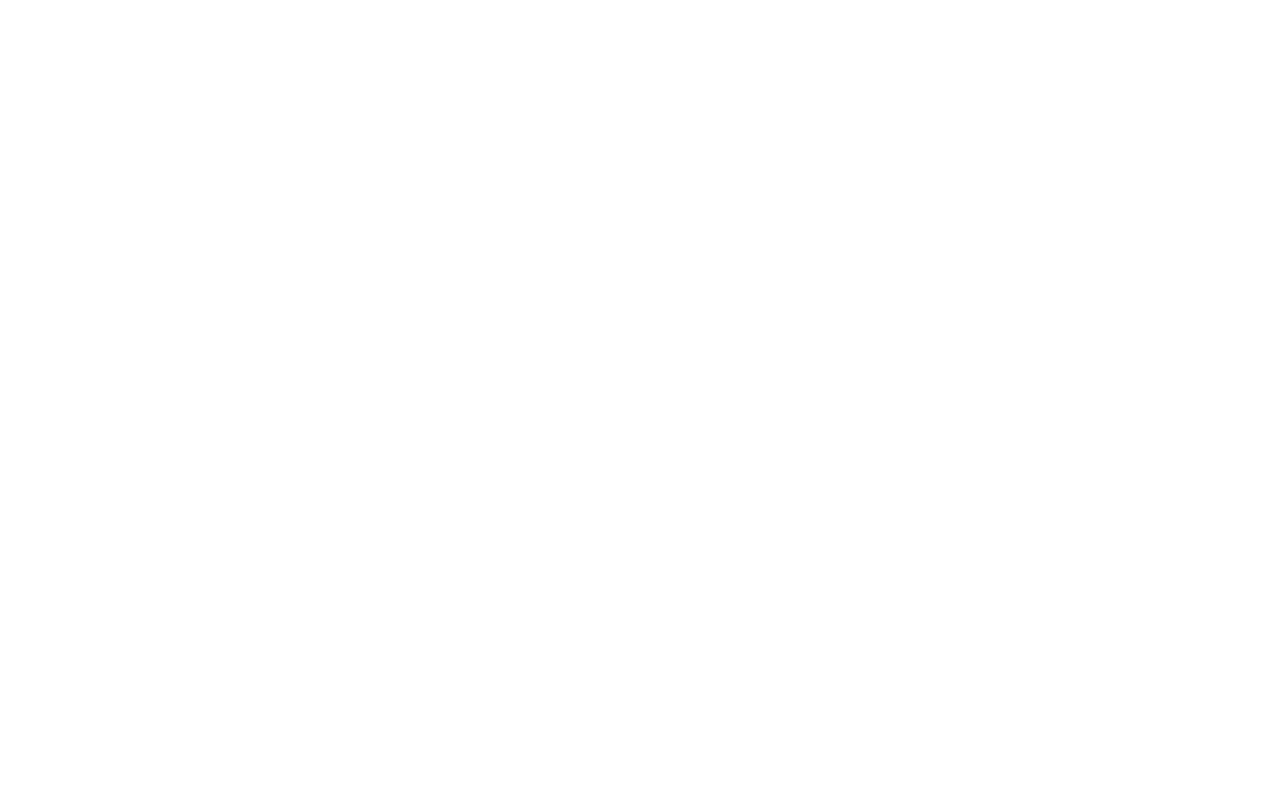
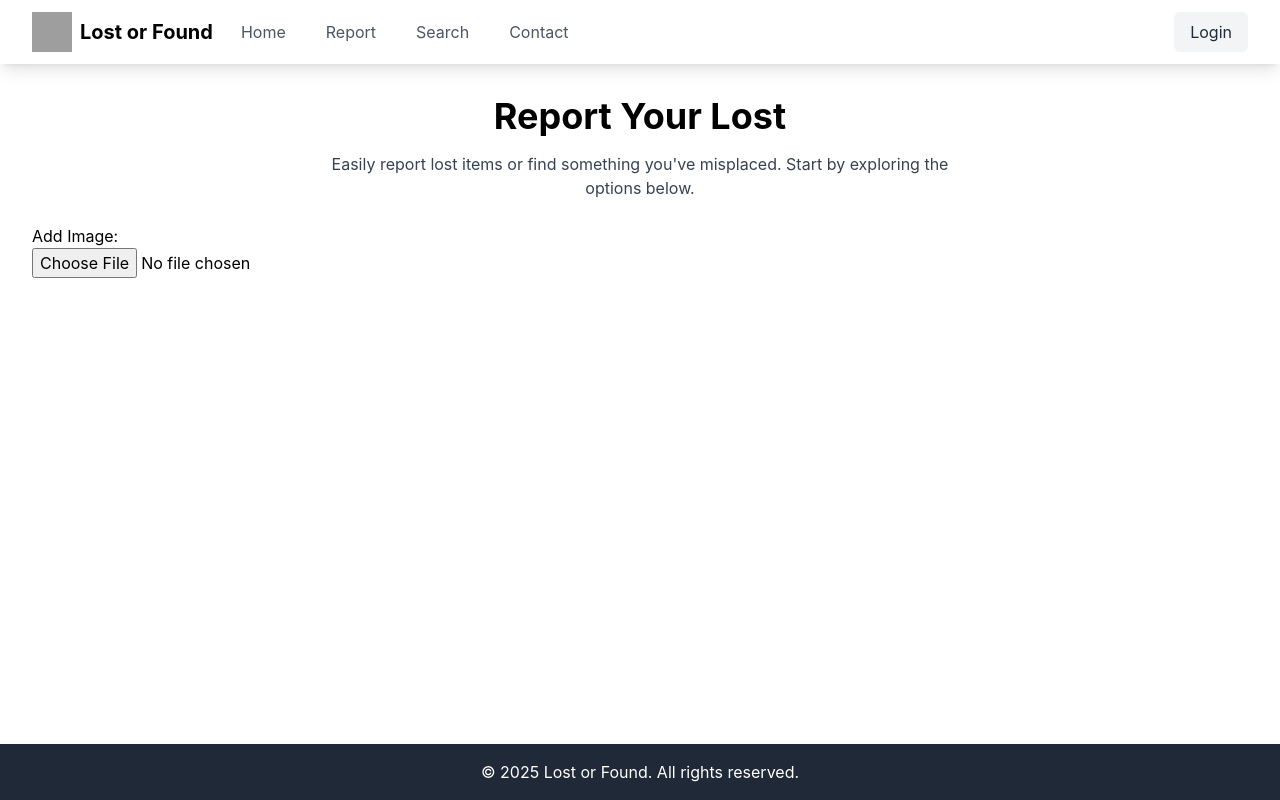
Before and after one commit to Tumacsp/Lost-or-Found-Website, a React (Create React App) app in the folder frontend/: page /report in a window 1280 px wide. Before the commit this address had no page. Built offline with nearby package versions, Linux system fonts and the light colour scheme; grey boxes are pictures that could not be loaded.

Commit message:
Testing Add image

```diff
--- a/frontend/src/App.js
+++ b/frontend/src/App.js
@@ -6,6 +6,7 @@
 import ForgotPasswordPage from './pages/auth/forgot_password_page';
 import VerifyTokenPage  from './pages/auth/verify_token_page';
 import ResetPasswordPage from './pages/auth/reset_password_page';
+import ReportPage from './pages/report/page';
 
 const App = () => {
   return (
@@ -17,6 +18,7 @@
         <Route path="/forgot-password" element={<ForgotPasswordPage />} />
         <Route path="/verify-token" element={<VerifyTokenPage  />} />
         <Route path="/reset-password/:token" element={<ResetPasswordPage />} />
+        <Route path="/report" element={<ReportPage/>} />
       </Routes>
     </Router>
   );
--- /dev/null
+++ b/frontend/src/pages/report/page.jsx
@@ -0,0 +1,33 @@
+import React, { useState } from 'react';
+import Navbar from '../../components/navbar';
+import Footer from '../../components/footer';
+const ReportPage = () => {
+    const [file, setFile] = useState();
+    const imageInfo = {fileName:"", path:""}
+    function handleChange(e) {
+        console.log(e.target.files);
+        imageInfo.fileName = e.target.files[0].name
+        imageInfo.path = e
+        console.log(imageInfo);
+        setFile(URL.createObjectURL(e.target.files[0]));
+    }
+  return (
+    <div className="flex flex-col min-h-screen">
+      <Navbar />
+      <main className="flex-grow">
+        <div className="container mx-auto px-4 sm:px-6 lg:px-8 py-8">
+          <h2 className="text-2xl sm:text-3xl lg:text-4xl font-bold text-center mb-4">Report Your Lost</h2>
+          <p className="text-center text-gray-700 mb-6 max-w-2xl mx-auto">
+            Easily report lost items or find something you've misplaced. Start by exploring the options below.
+          </p>
+          <h2>Add Image:</h2>
+            <input type="file" onChange={handleChange} />
+            <img src={file} />
+        </div>
+      </main>
+      <Footer />
+    </div>
+  );
+};
+
+export default ReportPage;
```
